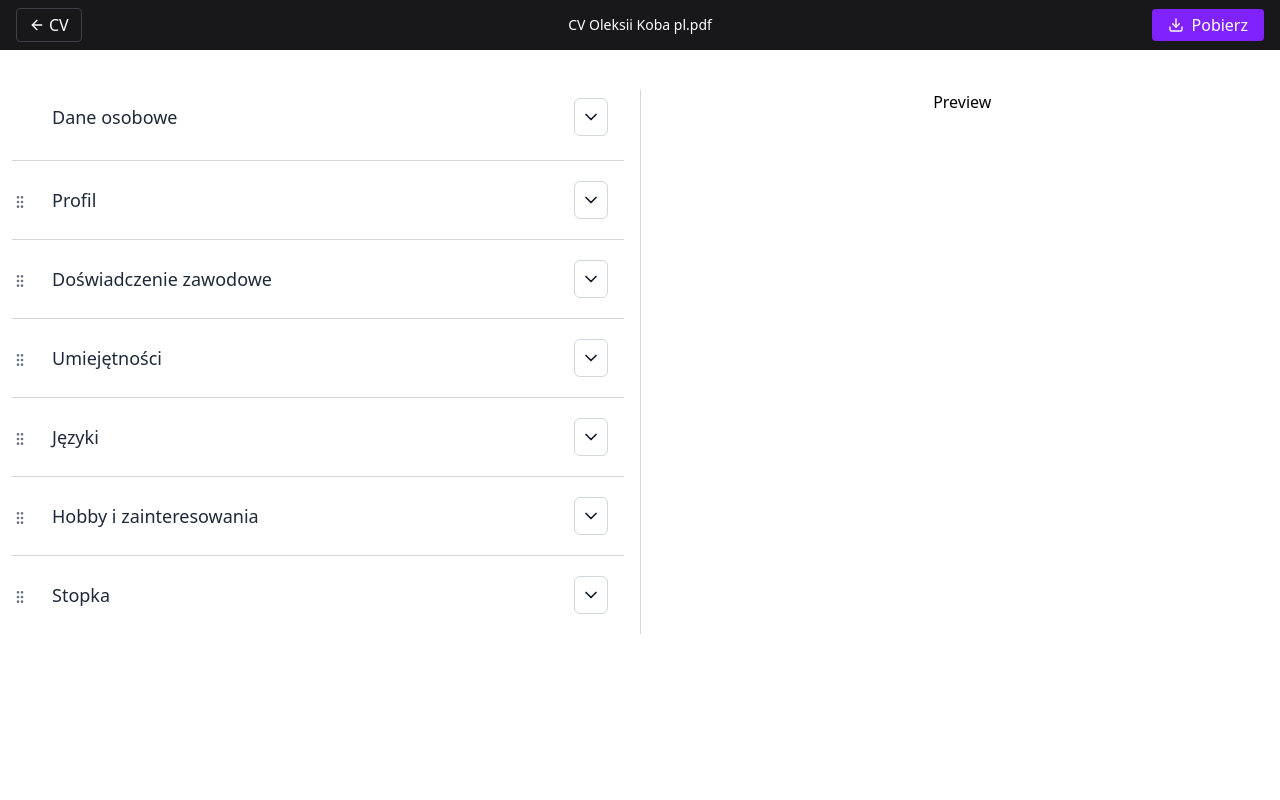
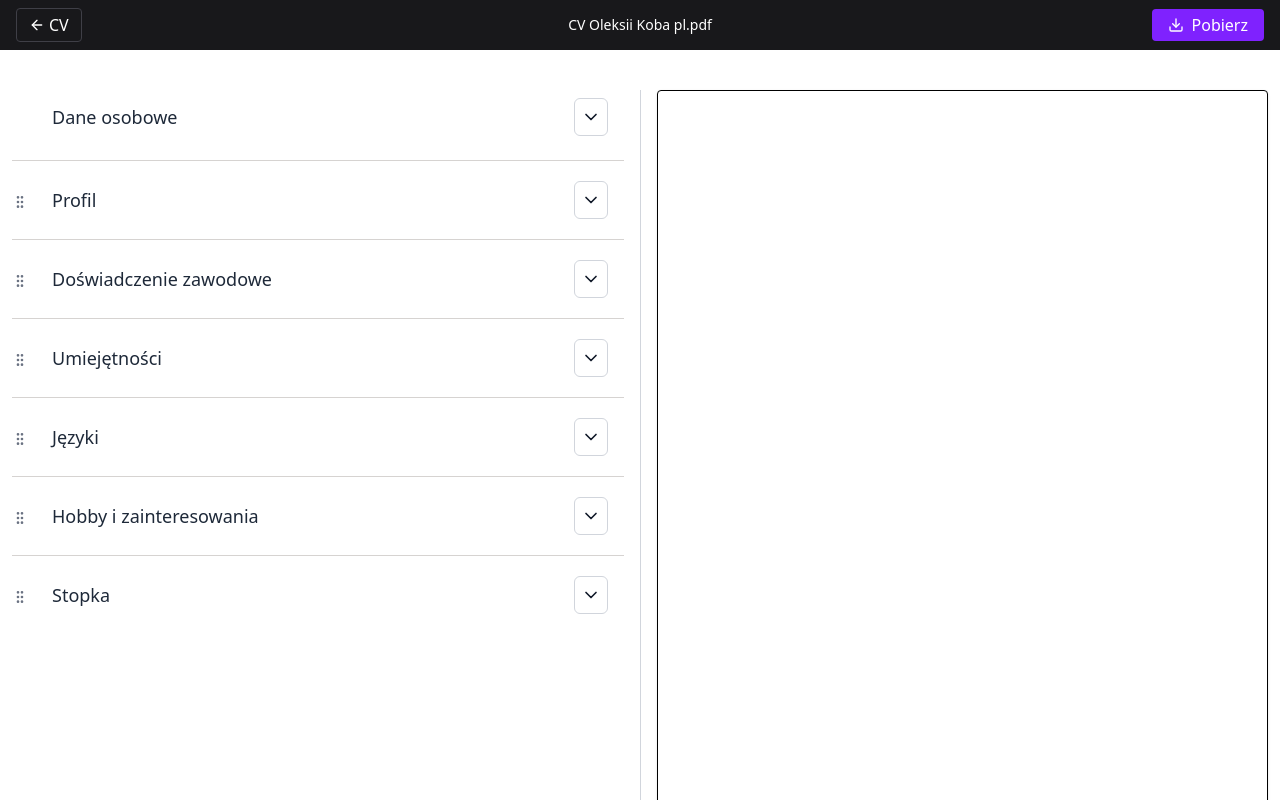
Before and after one commit to 12Aleks/cv-generator, a Next.js app: page / in a window 1280 px wide. Shown: the top 800 px of the page. Built offline with nearby package versions, Linux system fonts and the light colour scheme.

Commit message:
The pdfPreview component has been added to the project

```diff
--- /dev/null
+++ b/app/components/pdf/PdfPreview.tsx
@@ -0,0 +1,69 @@
+'use client'
+import { useEffect, useState } from 'react';
+import { PDFDocument, rgb } from 'pdf-lib';
+import { useFormContext, useWatch } from 'react-hook-form';
+import { FormData } from '@/types/types';
+
+export default function PdfPreview() {
+    const { control } = useFormContext<FormData>();
+    const formData = useWatch({ control }); // Reactively watches the whole form
+    const [pdfUrl, setPdfUrl] = useState<string | null>(null);
+
+    useEffect(() => {
+        const generatePdf = async () => {
+            const pdfDoc = await PDFDocument.create();
+            const page = pdfDoc.addPage([595.28, 841.89]);
+
+            const { width, height } = page.getSize();
+            const fontSize = 12;
+
+            page.drawText('CV Preview:', {
+                x: 50,
+                y: height - 50,
+                size: 18,
+                color: rgb(0, 0, 0.8),
+            });
+
+            let currentY: number = height - 80;
+            const lineGap = 20;
+
+            const addLine = (label: string, value?: string | null) => {
+                if (!value) return;
+                page.drawText(`${label}: ${value}`, {
+                    x: 50,
+                    y: currentY,
+                    size: fontSize,
+                    color: rgb(0, 0, 0),
+                });
+                currentY -= lineGap;
+            };
+
+            addLine('First Name', formData.firstName);
+            addLine('Last Name', formData.lastName);
+            addLine('Email', formData.email);
+            addLine('Phone', formData.phone);
+            addLine('Citizenship', formData.citizenship);
+            addLine('Birth Date', formData.birthDate);
+            addLine('Gender', formData.gender);
+            addLine('LinkedIn', formData.linkedin);
+            addLine('Profile', formData.profile);
+
+            const pdfBytes = await pdfDoc.save();
+            const blob = new Blob([pdfBytes], { type: 'application/pdf' });
+            const url = URL.createObjectURL(blob);
+            setPdfUrl(url);
+        };
+
+        generatePdf();
+    }, [formData]);
+
+    return (
+        <div className="aspect-[1/1.4142] border rounded shadow bg-white p-0.5">
+            {pdfUrl ? (
+                <iframe src={`${pdfUrl}#toolbar=0&navpanes=0&view=FitH`} width="99%" height="100%" />
+            ) : (
+                <p>Generating PDF...</p>
+            )}
+        </div>
+    );
+}
--- a/app/globals.css
+++ b/app/globals.css
@@ -9,3 +9,7 @@
 .btn-custom {
     @apply transition-all duration-300 ease-in-out bg-blue-400 text-white px-3 py-1.5 rounded-md hover:bg-blue-500 cursor-pointer;
 }
+
+.min-h-screen-minus-130 {
+    min-height: calc(100vh - 130px);
+}
--- a/app/layout.tsx
+++ b/app/layout.tsx
@@ -26,7 +26,7 @@ export default function RootLayout({
 }>) {
   return (
     <html lang='en' suppressHydrationWarning>
-      <body className={`${geistSans.variable} ${geistMono.variable} min-h-full h-full`}>
+      <body className={`${geistSans.variable} ${geistMono.variable} min-h-screen`}>
         {children}
       </body>
     </html>
--- a/app/page.tsx
+++ b/app/page.tsx
@@ -1,11 +1,12 @@
 "use client"
-import {useForm} from 'react-hook-form';
+import {FormProvider, useForm} from 'react-hook-form';
 import {zodResolver} from '@hookform/resolvers/zod';
 import {personalInfoSchema} from '@/app/lib/zoodSchema';
 import {FormData} from "@/types/types";
 import { v4 as uuidv4 } from 'uuid';
 import Navbar from './components/Navbar';
 import FormsSection from './components/FormsSection';
+import PdfPreview from "@/app/components/pdf/PdfPreview";
 
 export default function Home() {
     const methods = useForm<FormData>({
@@ -42,16 +43,18 @@ export default function Home() {
     return (
         <>
             <Navbar/>
-            <div className="max-w-full min-h-full h-full 2xl:max-w-3/4 mx-auto px-3 py-10">
-                <div className="grid grid-cols-[1fr_1px_1fr] gap-4">
-                    <div className="space-y-4">
-                        <FormsSection methods={methods}/>
+            <div className="max-w-full 2xl:max-w-3/4 mx-auto px-3 py-10">
+                <FormProvider {...methods}>
+                    <div className="grid grid-cols-[1fr_1px_1fr] gap-4 min-h-screen-minus-130">
+                        <div className="space-y-4">
+                            <FormsSection  />
+                        </div>
+                        <div className="bg-gray-300" />
+                        <div className="space-y-4">
+                            <PdfPreview />
+                        </div>
                     </div>
-                    <div className="bg-gray-300" />
-                    <div className="space-y-4">
-                        <h1 className="text-center">Preview</h1>
-                    </div>
-                </div>
+                </FormProvider>
             </div>
         </>
     );
```
Also changed, not shown: app/components/FormsSection.tsx (+2 -6 lines).
